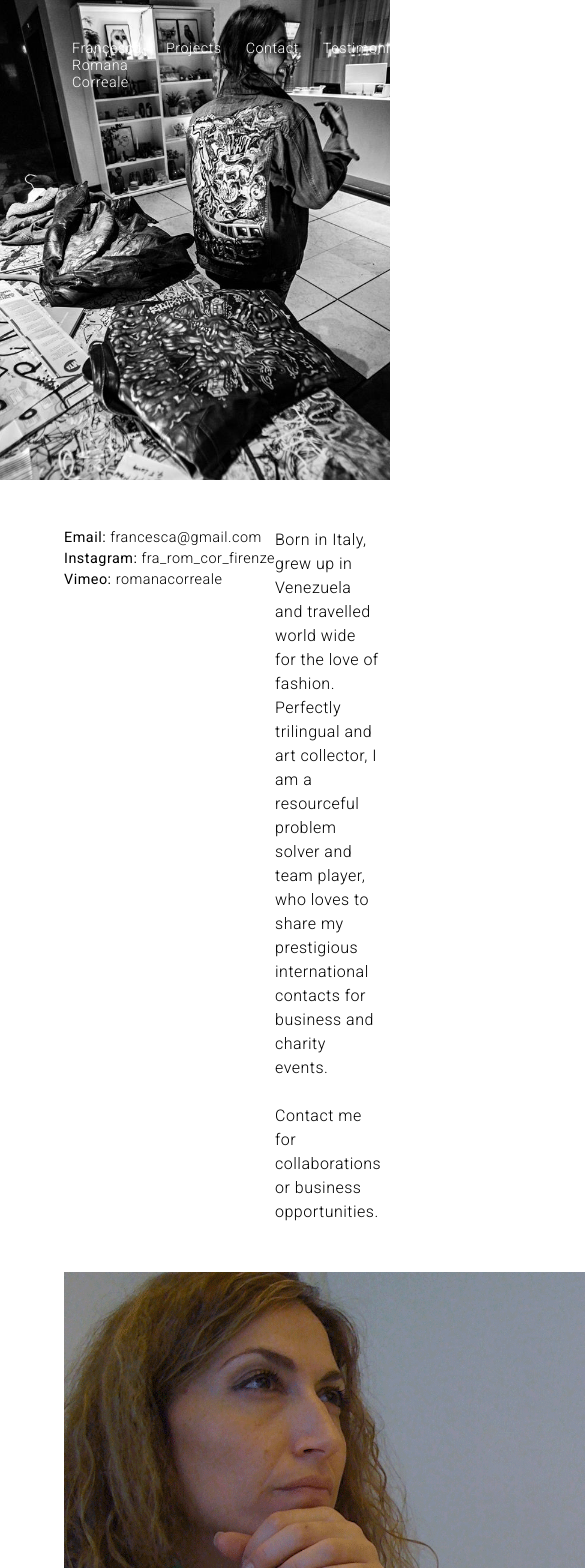
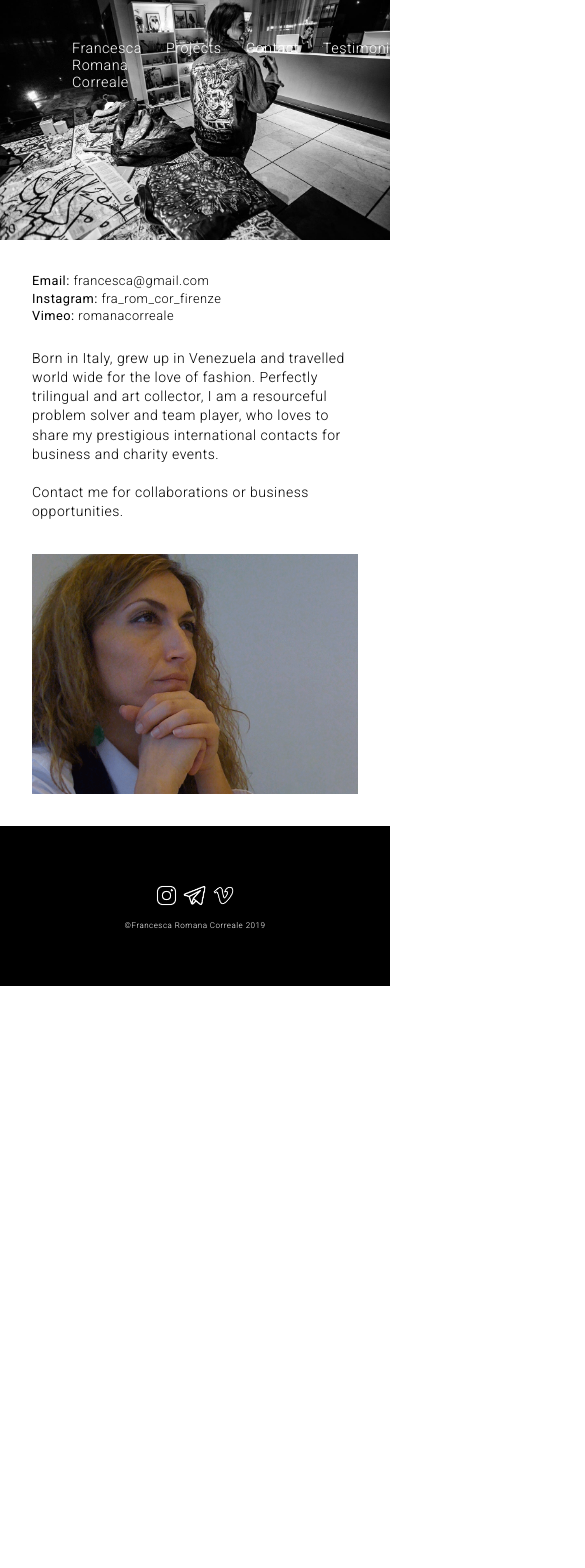
Before and after one commit to emeliesidesio/romana-correale, a React (Create React App) app: page /contact in a window 390 px wide. Shown: the top 1568 px of the page, 585 px wide, since content can reach past the window. After the commit the page ends 986 px from the top, so only its background shows below. Built offline with nearby package versions, Linux system fonts and the light colour scheme.

Commit message:
responsive for mobile

```diff
--- a/src/components/footer/index.scss
+++ b/src/components/footer/index.scss
@@ -20,3 +20,16 @@
 .socialIcons img {
   width: 2.5rem;
 }
+
+@media (min-width: 360px) and (max-width: 768px) {
+  .footerContainer {
+    height: 10rem;
+  }
+  .copyright {
+    font-size: 0.5rem;
+    margin-top: 0.5rem;
+  }
+  .socialIcons img {
+    width: 1.8rem;
+  }
+}
--- a/src/components/projectView/index.scss
+++ b/src/components/projectView/index.scss
@@ -32,3 +32,17 @@
   background-size: cover;
   background-position: center;
 }
+
+@media (min-width: 360px) and (max-width: 768px) {
+  .projectCard {
+    margin: 0 0 1rem 0;
+  }
+  .cardImage {
+    width: 20rem;
+    height: 12rem;
+  }
+  .cardOverlay {
+    width: 20rem;
+    height: 12rem;
+  }
+}
--- a/src/components/testimonialView/index.scss
+++ b/src/components/testimonialView/index.scss
@@ -11,3 +11,17 @@
   width: 32rem;
   white-space: pre-wrap;
 }
+
+@media (min-width: 360px) and (max-width: 768px) {
+  .testimonial {
+    margin: 0;
+    padding-top: 8rem;
+  }
+  .testimonialLeft {
+    width: 100%;
+    margin-bottom: 2rem;
+  }
+  .testimonialRight {
+    width: 100%;
+  }
+}
--- a/src/index.scss
+++ b/src/index.scss
@@ -44,3 +44,30 @@ body {
   width: 30rem;
   line-height: 1.5rem;
 }
+
+@media (min-width: 360px) and (max-width: 768px) {
+  body {
+    font-size: 14px;
+  }
+  .heroImage {
+    height: 15rem;
+  }
+  .infoContainer {
+    flex-direction: column;
+    margin: 0;
+    padding: 2rem;
+  }
+  .title {
+    margin-top: 2rem;
+    margin-bottom: 0.8rem;
+  }
+  .leftColumn {
+    width: 100%;
+    font-size: 0.8rem;
+    line-height: 1.1rem;
+  }
+  .rightColumn {
+    width: 100%;
+    line-height: 1.2rem;
+  }
+}
--- a/src/pages/contact/index.scss
+++ b/src/pages/contact/index.scss
@@ -12,3 +12,10 @@
 .contactDetails {
   padding-bottom: 1.5rem;
 }
+
+@media (min-width: 360px) and (max-width: 768px) {
+  .profileSmall {
+    width: 100%;
+    height: 15rem;
+  }
+}
--- a/src/pages/home/index.scss
+++ b/src/pages/home/index.scss
@@ -32,4 +32,22 @@
 .projectContainer {
   display: flex;
   flex-wrap: wrap;
+  justify-content: center;
 }
+
+@media (min-width: 360px) and (max-width: 768px) {
+  .imageOverlay {
+    height: 30rem;
+  }
+  .heroImageHome {
+    height: 30rem;
+  }
+  .content {
+    padding: 2rem;
+  }
+  .biography {
+    width: 100%;
+    font-size: 1rem;
+    padding-bottom: 2rem;
+  }
+}
--- a/src/pages/project/index.scss
+++ b/src/pages/project/index.scss
@@ -33,3 +33,23 @@
   font-size: 0.8rem;
   font-style: italic;
 }
+
+@media (min-width: 360px) and (max-width: 768px) {
+  .mediaContainer {
+    margin: 0 2rem;
+    padding-bottom: 2rem;
+  }
+  .videoWrapper {
+    width: 100%;
+    height: 12rem;
+  }
+  .projectImage {
+    width: 100%;
+    height: 12rem;
+    margin-top: 1rem;
+  }
+  .photoByline {
+    padding-top: 0.5rem;
+    font-size: 0.6rem;
+  }
+}
--- a/src/pages/testimonials/index.scss
+++ b/src/pages/testimonials/index.scss
@@ -27,3 +27,13 @@
 .inactiveLink:hover {
   text-decoration: none;
 }
+
+@media (min-width: 360px) and (max-width: 768px) {
+  .pagination {
+    width: 5rem;
+    padding: 0 0 2.5rem 0;
+  }
+  .paginationButton {
+    font-size: 0.6rem;
+  }
+}
```
